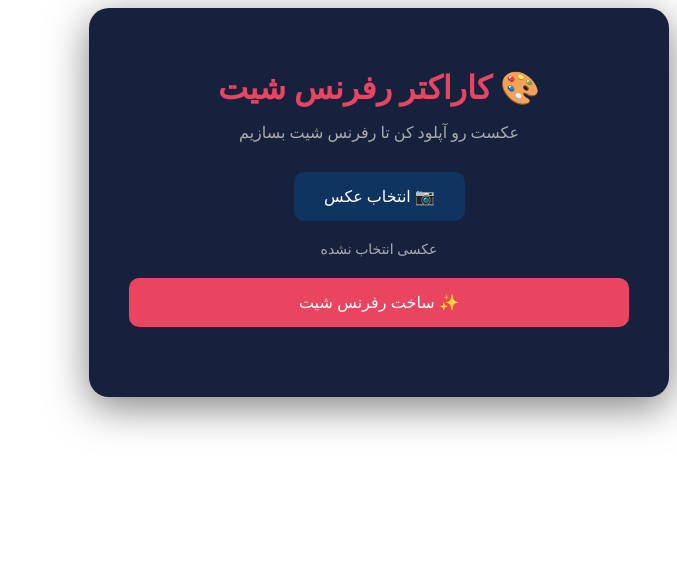
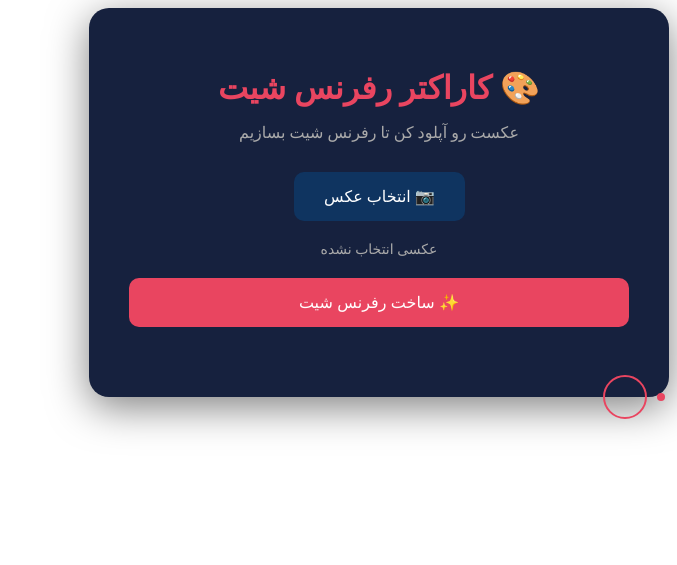
Before and after one commit to poyanshz/sadrashitbot, a Flask app: page / in a window 1280 px wide. Shown: the top 565 px of the page, without its empty margins (603-1280 px from the left). Run offline with Flask 3, Linux system fonts and the light colour scheme.

Commit message:
add custom cursor

```diff
--- a/templates/index.html
+++ b/templates/index.html
@@ -118,6 +118,44 @@
             color: #e94560;
             margin-top: 20px;
         }
+/* ===== Custom Cursor ===== */
+body {
+    cursor: none;
+}
+
+.cursor-dot {
+    width: 8px;
+    height: 8px;
+    background: #e94560;
+    border-radius: 50%;
+    position: fixed;
+    pointer-events: none;
+    z-index: 9999;
+    transform: translate(-50%, -50%);
+}
+
+.cursor-outline {
+    width: 40px;
+    height: 40px;
+    border: 2px solid #e94560;
+    border-radius: 50%;
+    position: fixed;
+    pointer-events: none;
+    z-index: 9998;
+    transform: translate(-50%, -50%);
+    transition: width 0.2s ease, height 0.2s ease, border-color 0.2s ease;
+}
+
+.cursor-outline.hover {
+    width: 60px;
+    height: 60px;
+    border-color: #fff;
+}
+
+@media (max-width: 768px) {
+    body { cursor: auto; }
+    .cursor-dot, .cursor-outline { display: none; }
+}
     </style>
 </head>
 <body>
@@ -181,5 +219,7 @@
     </script>
 <script src="https://unpkg.com/aos@2.3.1/dist/aos.js"></script>
 <script>AOS.init();</script>
+<div class="cursor-dot"></div>
+<div class="cursor-outline"></div>
 </body>
 </html>
```
